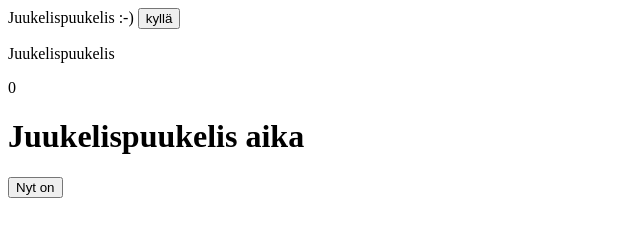
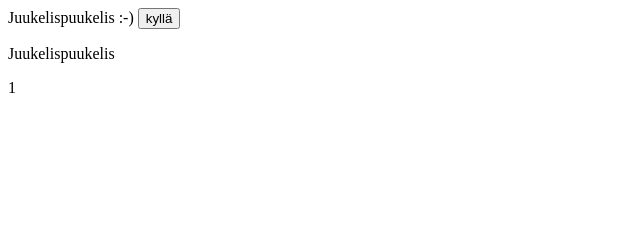
Before and after one commit to SaltyChicken/JSdemo, a plain HTML site: page index.html in a window 1280 px wide. Both pictures are taken after a click on the button "kyllä". Shown: the whole page, without its empty margins (0-640 px from the left). Drawn offline with Linux system fonts and the light colour scheme.

Commit message:
fdAHfboebökv

```diff
--- a/index.html
+++ b/index.html
@@ -5,23 +5,10 @@ Juukelispuukelis :-)
 <script>
     let klikkaukset=0;
     function Klikkaus(){
-        klikkaukset++;
+        klikkaukset++
+        document.getElementById("numero").innerHTML =klikkaukset
         if(klikkaukset > 10){
             alert(":-)")
         }
     }
 </script>
-
-<html>
-<body>
-
-<h1>Juukelispuukelis aika</h1>
-
-<button type="button"
-onclick="document.getElementById('demo').innerHTML = Date()">
-Nyt on</button>
-
-<p id="demo"></p>
-
-</body>
-</html>
```
